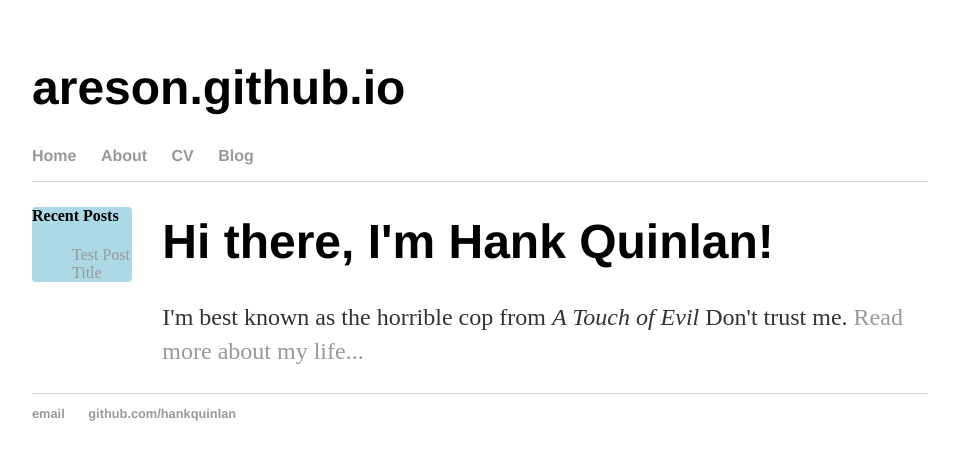
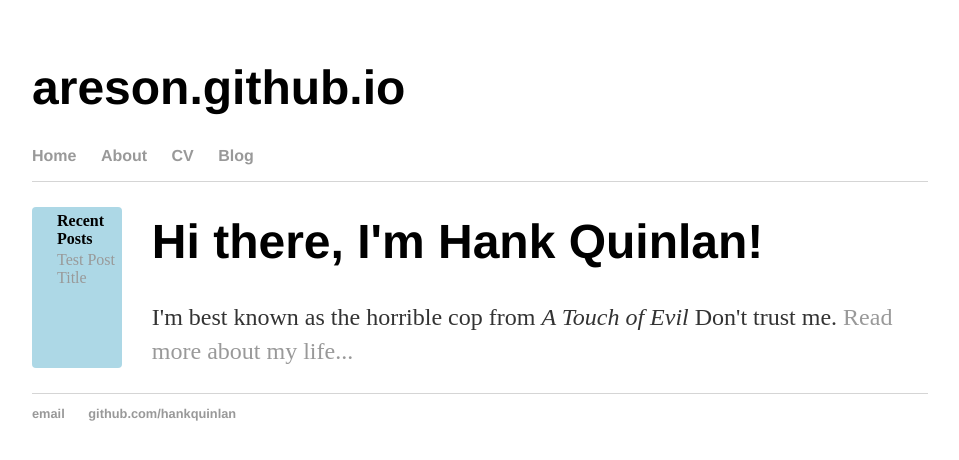
Before and after one commit to Areson/areson.github.io, a Jekyll site: the page built from index.html, in a window 1280 px wide. Shown: the top 460 px of the page, without its empty margins (160-1119 px from the left). Built offline with Jekyll 4.4.1, drawn with Linux system fonts in a browser that asks for light colours; the list of posts is cut into pages by our own code.

Commit message:
Update main.css

```diff
--- a/css/main.css
+++ b/css/main.css
@@ -47,14 +47,30 @@ ul.posts li {
     list-style: none;
 }
 
+.aside-1 {
+    padding-bottom: 50px;
+}
+
 div.sidebar {
     background-color: lightblue;
     border-radius: 4px;
     margin: 25px 30px 0px 0px;
+    height: 100%;
+}
+
+div.sidebar ul {
+    margin-top: 0;
+    padding-inline-start: 25px;
 }
 
 div.sidebar li {
     list-style: none;
+    padding-top: 3px;
+}
+
+div.sidebar h4 {
+    margin: 0px 0px 0px 25px;
+    padding-top: 5px;
 }
 
 .flex-container {
```
